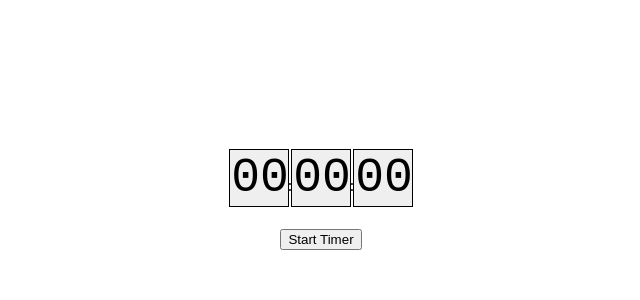
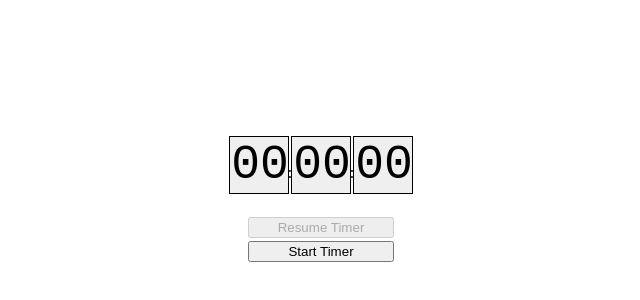
Before and after one commit to lgf2111/timer-plus, a React (Create React App) app: page / in a window 1280 px wide. Shown: the part 208-508 px from the top of the page, without its empty margins (327-967 px from the left). Built offline with nearby package versions, Linux system fonts and the light colour scheme.

Commit message:
start, reset, pause, resume buttons

```diff
--- a/public/style.css
+++ b/public/style.css
@@ -48,7 +48,12 @@ body {
 .buttons {
   width: 100%;
   display: flex;
-  justify-content: center;
+  flex-direction: column;
+  align-items: center;
+}
+.buttons button {
+  width: 80%;
+  margin: 0.1em;
 }
 
 select {
--- a/public/style.scss
+++ b/public/style.scss
@@ -42,7 +42,12 @@ font-family: 'Courier New', Courier, monospace;
 .buttons {
     width: 100%;
     display: flex;
-    justify-content: center;
+    flex-direction: column;
+    align-items: center;
+    button {
+        width: 80%;
+        margin: .1em;
+    }
 }
 
 select {
--- a/src/App.js
+++ b/src/App.js
@@ -25,6 +25,7 @@ function App() {
   }, []);
 
   useEffect(() => {
+    // TODO: create memo to not speak if is duplicate
     window.speechSynthesis.speak(msg)
   }, [msg])
 
@@ -33,6 +34,7 @@ function App() {
     isRunning,
     start, pause, resume, restart,
   } = useTimer({ expiryTimestamp, autoStart: false, onExpire: () => {
+    setStopTimer(false)
     divRef.current.className = "timer expired"
     setMsg(new SpeechSynthesisUtterance("Time's Up!"))
   } });
@@ -68,8 +70,6 @@ function App() {
     })
   })
 
-
-
   function handleStartTimer() {
     const hour = parseInt(options.hour.ref.current.value)
     const minute = parseInt(options.minute.ref.current.value)
@@ -79,11 +79,21 @@ function App() {
     expiryTimestamp.setSeconds(expiryTimestamp.getSeconds() + totalSecond)
     setExpiryTimestamp(expiryTimestamp)
     divRef.current.className = "timer active"
-    setStopTimer(false)
     restart(expiryTimestamp)
   }
 
-  function handleStopTimer() {
+  function handleResumeTimer() {
+    resume()
+    divRef.current.className = "timer active"
+  }
+
+  function handlePauseTimer() {
+    pause()
+    divRef.current.className = "timer idle"
+  }
+
+  function handleResetTimer() {
+    // TODO: handle reset midway
     setStopTimer(true)
     divRef.current.className = "timer idle"
   }
@@ -95,16 +105,20 @@ function App() {
     })()}
     <div ref={divRef} className="timer idle">
       {(()=>{
-        if (isRunning) return <><span>{hours_}</span>:<span>{minutes_}</span>:<span ref={secRef}>{seconds_}</span></>
+        if (hours+minutes+seconds!==0) return <><span>{hours_}</span>:<span>{minutes_}</span>:<span ref={secRef}>{seconds_}</span></>
         else return <OptionList options={options}/>
       })()}
     </div>
     <br/>
     <div className="buttons">
       {(()=>{
-          if (!isRunning && stopTimer===true) return <button onClick={handleStartTimer}>Start Timer</button>
-          else return <button onClick={handleStopTimer}>Stop Timer</button>
-        })()}
+        if (isRunning && stopTimer) return <button onClick={handlePauseTimer}>Pause Timer</button>
+        else return <button onClick={handleResumeTimer} disabled={hours+minutes+seconds===0}>Resume Timer</button>
+      })()}
+      {(()=>{
+        if (hours+minutes+seconds===0 && stopTimer) return <button onClick={handleStartTimer}>Start Timer</button>
+        else return <button onClick={handleResetTimer}>Reset Timer</button>
+      })()}
     </div>
     </>
   )
```
Also changed, not shown: 1 other file (tests, documents, lock files or other folders).
